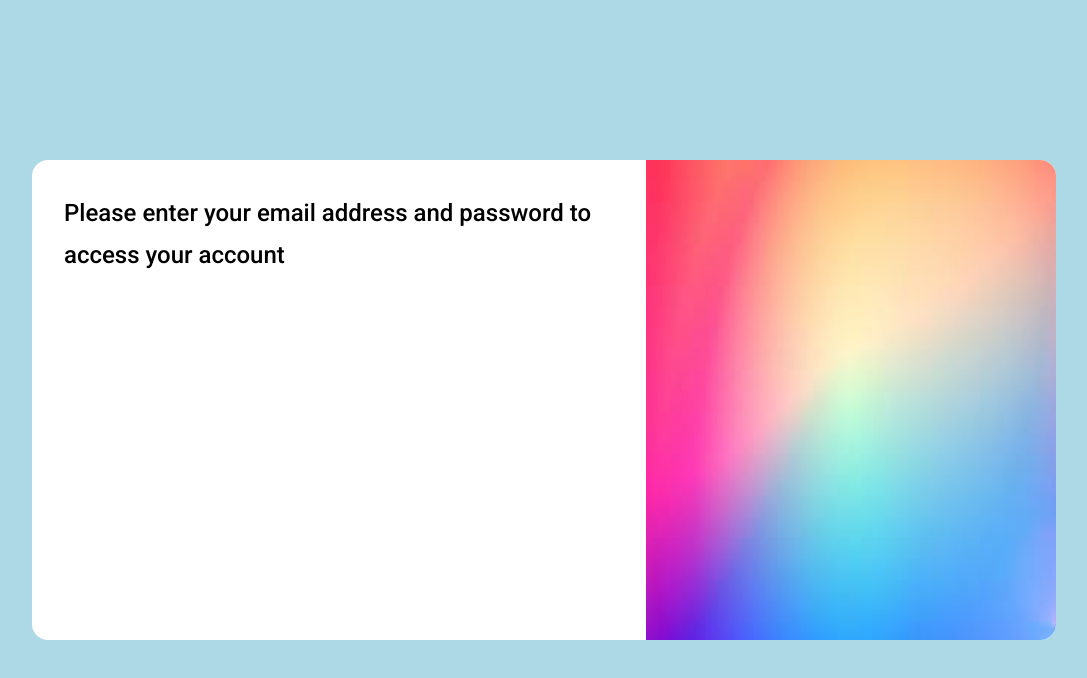
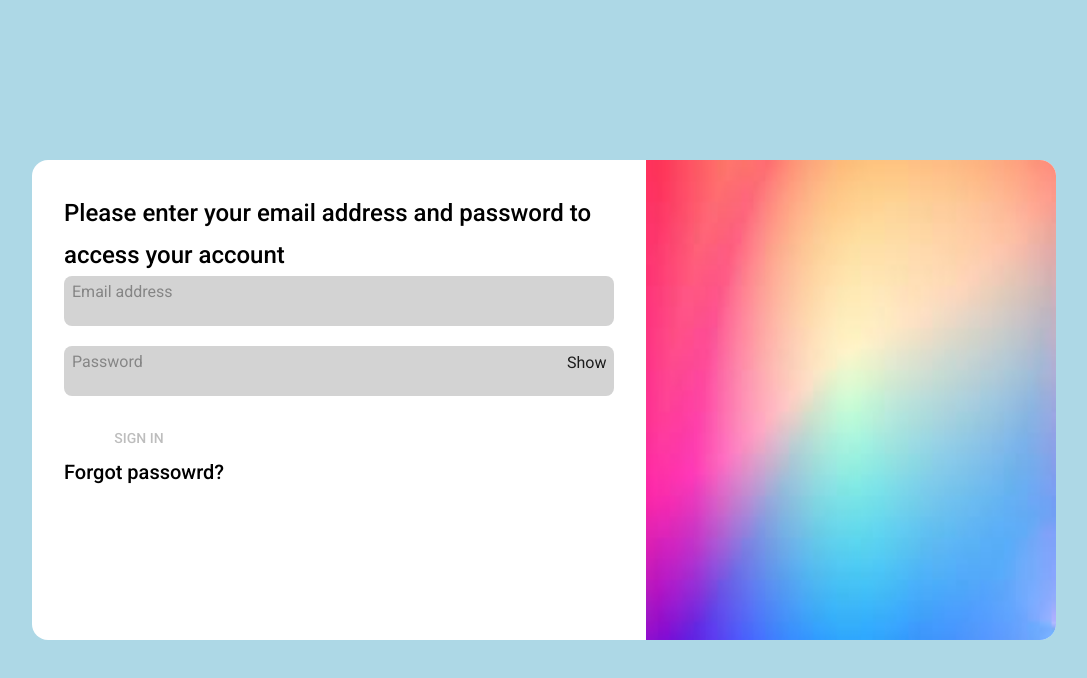
Before and after one commit to KizoFCB/acore, a React (Create React App) app: page /login in a window 1280 px wide. Shown: the top 678 px of the page, without its empty margins (96-1183 px from the left). Built offline with nearby package versions, Linux system fonts and the light colour scheme.

Commit message:
feat[RSB1] : Finish the login page

```diff
--- a/package.json
+++ b/package.json
@@ -5,6 +5,7 @@
   "dependencies": {
     "@emotion/react": "^11.11.1",
     "@emotion/styled": "^11.11.0",
+    "@hookform/error-message": "^2.0.1",
     "@mui/icons-material": "^5.14.3",
     "@mui/material": "^5.14.3",
     "@testing-library/jest-dom": "^5.17.0",
--- a/src/pages/login/index.tsx
+++ b/src/pages/login/index.tsx
@@ -1,7 +1,53 @@
-import { Stack, Box, Typography } from "@mui/material";
+import { pathnames } from "routes";
+import theme from "theme";
+import { ErrorMessage } from "@hookform/error-message";
+import {
+  Stack,
+  Box,
+  Typography,
+  FormControl,
+  TextField,
+  Button,
+} from "@mui/material";
 import CoverImage from "assets/cover.jpeg";
+import { useEffect, useState } from "react";
+import { useForm, Controller } from "react-hook-form";
+import { useNavigate } from "react-router-dom";
 
 const Login = () => {
+  const navigate = useNavigate();
+  const [showPassword, setShowPassword] = useState(false);
+
+  const defaultValues = {
+    email: "",
+    password: "",
+  };
+
+  useEffect(() => {
+    localStorage.clear();
+  }, []);
+
+  const {
+    control,
+    formState: { errors, isValid },
+    getValues,
+  } = useForm({
+    mode: "onChange",
+    defaultValues: defaultValues,
+  });
+
+  const handleFormSubmit = async () => {
+    const currentValues = getValues();
+    if (isValid) {
+      try {
+        localStorage.setItem("token", "token");
+        navigate(pathnames.BOOKS);
+      } catch (error) {
+        console.log(error);
+      }
+    }
+  };
+
   return (
     <Stack
       sx={{ width: "100%", height: "100%", background: "lightblue" }}
@@ -22,6 +68,128 @@ const Login = () => {
           <Typography variant="subtitle1">
             Please enter your email address and password to access your account
           </Typography>
+
+          <Stack
+            width={"100%"}
+            gap="20px"
+            component="form"
+            justifyContent="start"
+          >
+            <Controller
+              control={control}
+              name="email"
+              rules={{
+                required: "This field is required",
+                pattern: {
+                  value: /^$/,
+                  message: "Please enter a valid email format",
+                },
+              }}
+              render={({
+                field: { onChange, value },
+                fieldState: { error },
+              }) => (
+                <FormControl>
+                  <TextField
+                    id="email"
+                    value={value}
+                    variant="standard"
+                    type="text"
+                    fullWidth
+                    onChange={(event) => onChange(event.target.value)}
+                    error={error?.message ? true : false}
+                    placeholder="Email address"
+                    InputProps={{ disableUnderline: true }}
+                    sx={{
+                      borderRadius: "8px",
+                      paddingInline: "8px",
+                      minHeight: "50px",
+                      backgroundColor: "#d3d3d3",
+                    }}
+                  />
+                  <ErrorMessage
+                    style={{
+                      color: theme.palette.error.main,
+                      marginTop: "16px",
+                    }}
+                    errors={errors}
+                    name="email"
+                    as="p"
+                  />
+                </FormControl>
+              )}
+            />
+            <Controller
+              control={control}
+              name="password"
+              rules={{ required: "This field is required" }}
+              render={({
+                field: { onChange, value },
+                fieldState: { error },
+              }) => (
+                <FormControl>
+                  <TextField
+                    id="password"
+                    value={value}
+                    fullWidth
+                    type={showPassword ? "text" : "password"}
+                    variant="standard"
+                    onChange={(event) => onChange(event.target.value)}
+                    error={error?.message ? true : false}
+                    placeholder="Password"
+                    InputProps={{
+                      disableUnderline: true,
+                      endAdornment: (
+                        <Box
+                          sx={{ cursor: "pointer" }}
+                          onClick={() => {
+                            setShowPassword((prev) => !prev);
+                          }}
+                        >
+                          {showPassword ? "Hide" : "Show"}
+                        </Box>
+                      ),
+                    }}
+                    sx={{
+                      borderRadius: "8px",
+                      paddingInline: "8px",
+                      minHeight: "50px",
+                      backgroundColor: "#d3d3d3",
+                    }}
+                  />
+                  <ErrorMessage
+                    style={{
+                      color: theme.palette.error.main,
+                      marginTop: "16px",
+                    }}
+                    errors={errors}
+                    name="password"
+                    as="p"
+                  />
+                </FormControl>
+              )}
+            />
+            <Button
+              type="submit"
+              disabled={!isValid}
+              sx={{ marginTop: "4px", maxWidth: "150px", borderRadius: "8px" }}
+              onClick={handleFormSubmit}
+            >
+              Sign in
+            </Button>
+          </Stack>
+
+          <Typography variant="subtitle2">Forgot passowrd?</Typography>
+
+          {/* <Box
+            component="img"
+            src={CoverImage}
+            alt="logo"
+            sx={{
+              maxWidth: "200px",
+              height: "70px",
+            }}
+          /> */}
         </Stack>
         <Box
           component="img"
```
Also changed, not shown: 1 other file (tests, documents, lock files or other folders).
